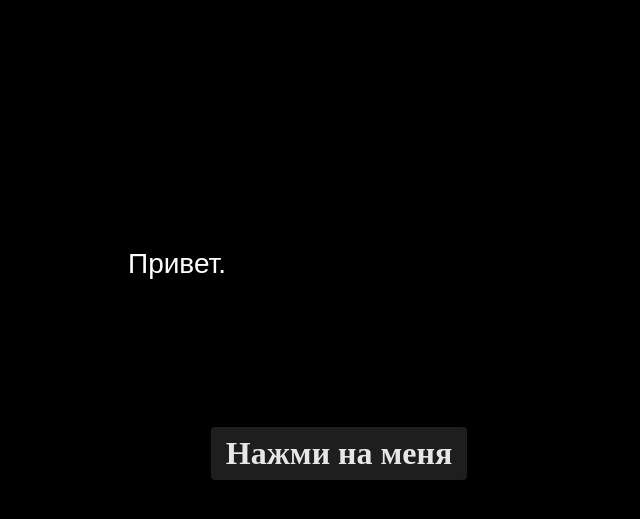
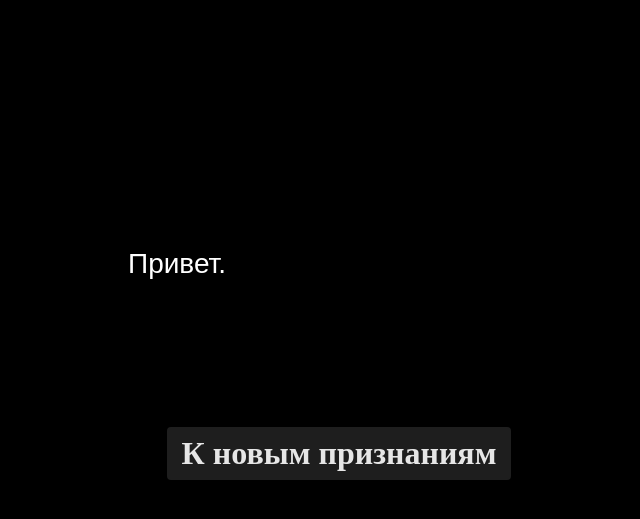
Before and after one commit to ILoveYou-much/I_Love_You, a plain HTML site: page index.html in a window 1280 px wide. Shown: the part 25-544 px from the top of the page, without its empty margins (301-941 px from the left). Drawn offline with Linux system fonts and the light colour scheme.

Commit message:
Update index.html

```diff
--- a/index.html
+++ b/index.html
@@ -17,7 +17,7 @@
   </div>
 </div>
     <div class="center-image">
-        <a href="./heart.html" target="_self" class="btn">Нажми на меня</a>
+        <a href="./heart.html" target="_self" class="btn">К новым признаниям</a>
     </div>
 </body>
 </html>
```
